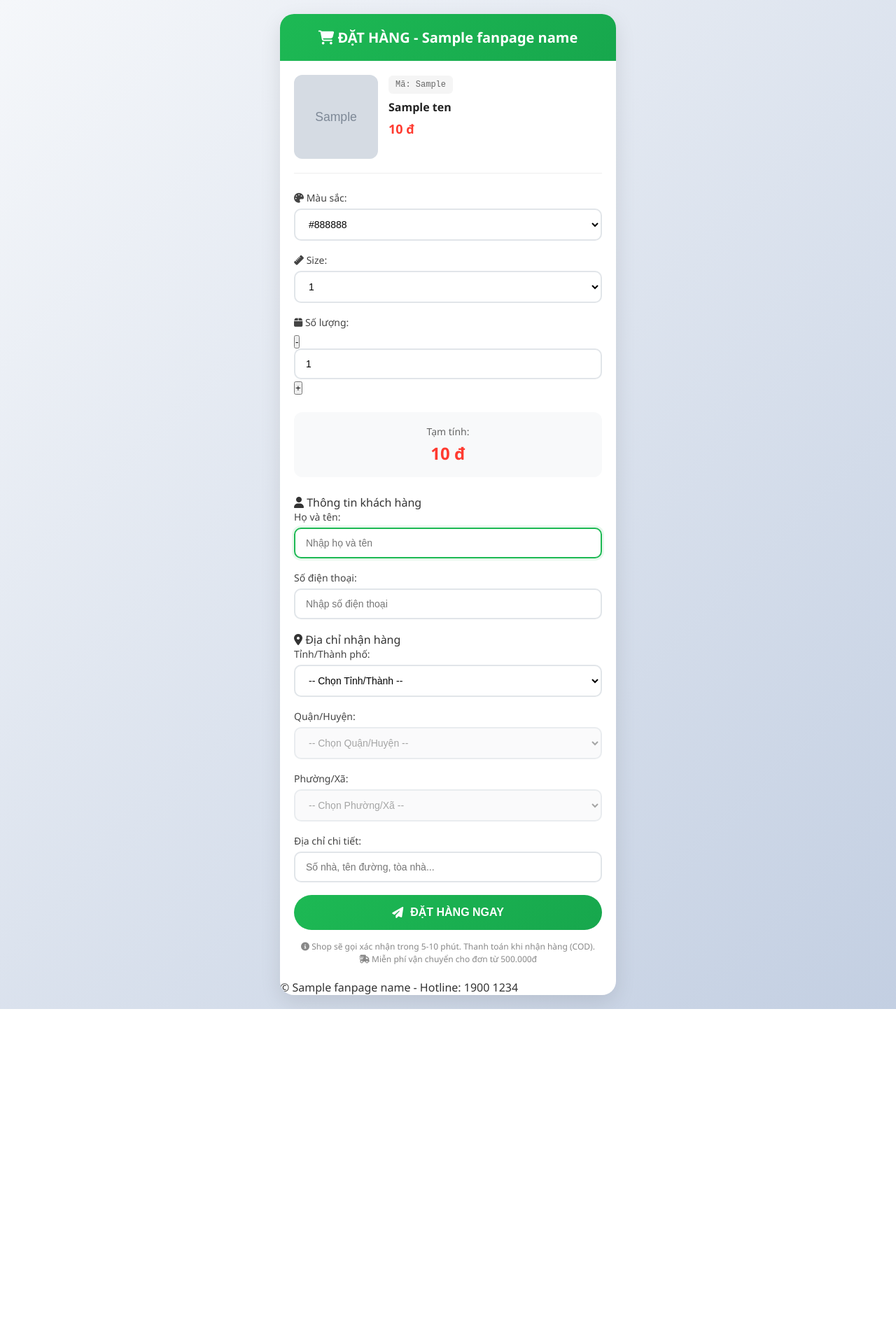
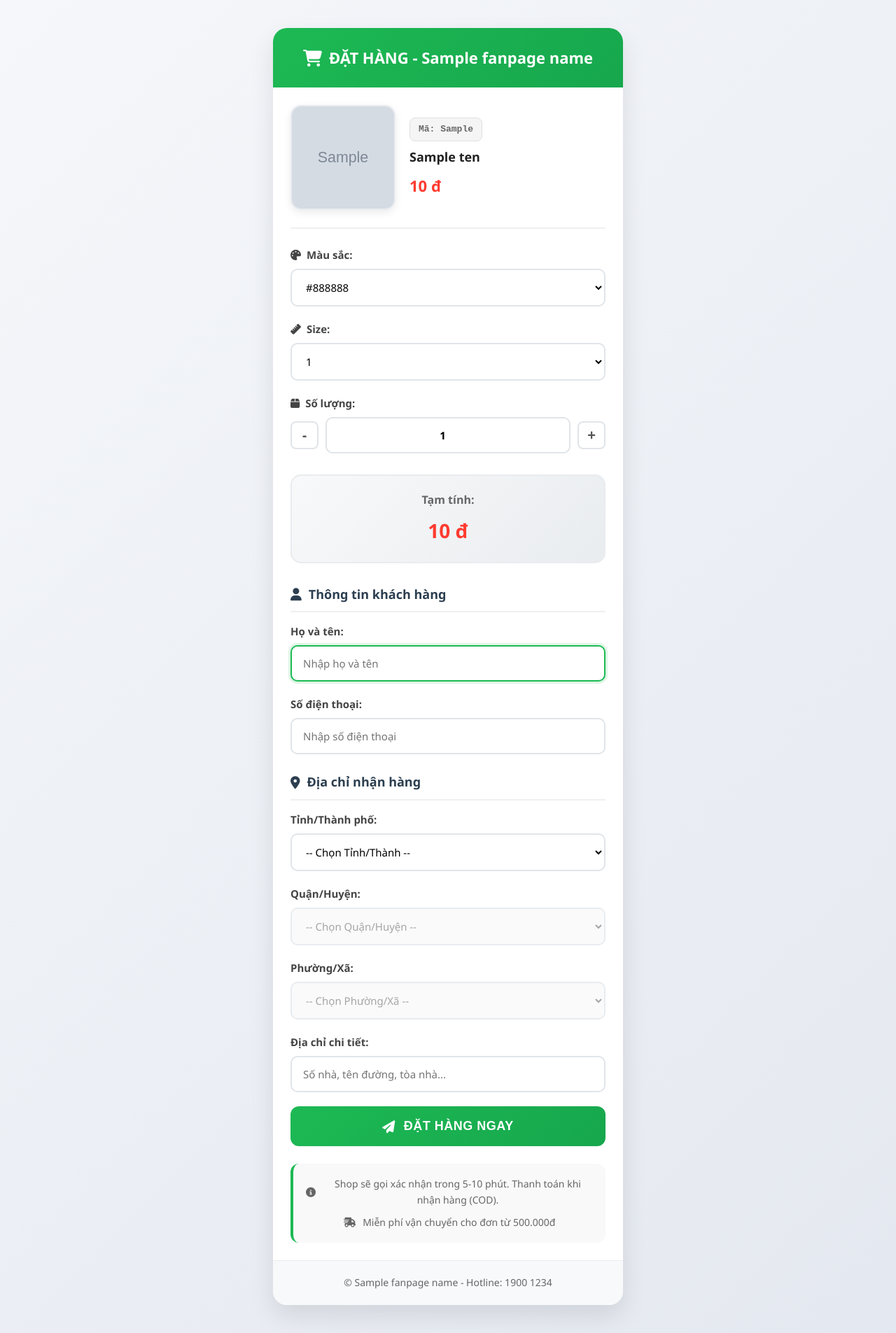
Before and after one commit to mrquan90-hue/fb-gpt-chatbot, a Flask app: template templates/order-form.html in a window 1280 px wide. Shown: the whole page at 70% size. Before the commit the page ends 1442 px from the top, so only its background shows below. Run offline with Flask 3, Linux system fonts and the light colour scheme; the template is opened without the code that fills it: most values are stand-ins (such as "Sample title", 1, 10 or a date in 2020); grey boxes marked "Sample" are stand-in pictures.

Commit message:
Update order.css

```diff
--- a/static/order.css
+++ b/static/order.css
@@ -7,62 +6,73 @@
 
 body {
     font-family: 'Segoe UI', Tahoma, Geneva, Verdana, sans-serif;
-    background: linear-gradient(135deg, #f5f7fa 0%, #c3cfe2 100%);
+    background: linear-gradient(135deg, #f5f7fa 0%, #e4e8f0 100%);
     min-height: 100vh;
     display: flex;
     justify-content: center;
-    align-items: center;
+    align-items: flex-start;
     padding: 20px;
     color: #333;
+    line-height: 1.6;
 }
 
 .container {
-    max-width: 480px;
+    max-width: 500px;
     width: 100%;
     background: #fff;
     border-radius: 20px;
-    box-shadow: 0 10px 30px rgba(0, 0, 0, 0.1);
+    box-shadow: 0 15px 35px rgba(0, 0, 0, 0.1);
     overflow: hidden;
+    margin: 20px auto;
 }
 
-/* Header */
 .header {
     background: linear-gradient(135deg, #1DB954 0%, #17a74d 100%);
-    padding: 20px;
+    padding: 25px 20px;
     text-align: center;
     color: white;
+    position: relative;
 }
 
 .header h2 {
-    font-size: 20px;
+    font-size: 22px;
     font-weight: 600;
     margin: 0;
+    display: flex;
+    align-items: center;
+    justify-content: center;
+    gap: 10px;
 }
 
-/* Content */
-.content {
-    padding: 20px;
+.header h2 i {
+    font-size: 24px;
 }
 
-/* Product Section */
+.content {
+    padding: 25px;
+}
+
 .product-section {
     display: flex;
-    gap: 15px;
+    gap: 20px;
     margin-bottom: 25px;
-    padding-bottom: 20px;
-    border-bottom: 1px solid #eee;
+    padding-bottom: 25px;
+    border-bottom: 2px solid #f0f0f0;
+    align-items: center;
 }
 
 .product-image-container {
-    width: 120px;
-    height: 120px;
-    border-radius: 12px;
+    width: 150px;
+    height: 150px;
+    border-radius: 15px;
     overflow: hidden;
     background: #f8f9fa;
     display: flex;
     align-items: center;
     justify-content: center;
     flex-shrink: 0;
+    border: 2px solid #e9ecef;
+    box-shadow: 0 4px 12px rgba(0, 0, 0, 0.08);
 }
 
 .product-image {
@@ -99,175 +116,194 @@ body {
 }
 
 .product-code {
-    font-size: 12px;
+    font-size: 13px;
     color: #666;
     background: #f5f5f5;
-    padding: 6px 10px;
-    border-radius: 6px;
+    padding: 6px 12px;
+    border-radius: 8px;
     display: inline-block;
-    margin-bottom: 8px;
+    margin-bottom: 10px;
     font-family: 'Courier New', monospace;
-    font-weight: 500;
+    font-weight: 600;
+    border: 1px solid #e0e0e0;
 }
 
 .product-title {
-    font-size: 16px;
-    font-weight: 600;
-    margin: 0 0 8px 0;
+    font-size: 18px;
+    font-weight: 700;
+    margin: 0 0 10px 0;
     line-height: 1.4;
     color: #222;
 }
 
 .product-price {
     color: #FF3B30;
-    font-size: 18px;
-    font-weight: 700;
+    font-size: 22px;
+    font-weight: 800;
 }
 
-/* Form Styles */
+.section-title {
+    font-size: 18px;
+    font-weight: 600;
+    color: #2c3e50;
+    margin: 25px 0 15px 0;
+    padding-bottom: 10px;
+    border-bottom: 2px solid #f0f0f0;
+    display: flex;
+    align-items: center;
+    gap: 10px;
+}
+
 .form-group {
-    margin-bottom: 18px;
+    margin-bottom: 20px;
 }
 
 .form-group label {
     display: block;
-    margin-bottom: 6px;
-    font-size: 14px;
-    font-weight: 500;
+    margin-bottom: 8px;
+    font-size: 15px;
+    font-weight: 600;
     color: #444;
+    display: flex;
+    align-items: center;
+    gap: 8px;
 }
 
 .form-control {
     width: 100%;
-    padding: 12px 15px;
+    padding: 14px 16px;
     border: 2px solid #e1e5e9;
     border-radius: 10px;
-    font-size: 14px;
+    font-size: 15px;
     transition: all 0.3s ease;
     background: #fff;
+    font-family: inherit;
 }
 
 .form-control:focus {
     outline: none;
     border-color: #1DB954;
-    box-shadow: 0 0 0 3px rgba(29, 185, 84, 0.1);
+    box-shadow: 0 0 0 3px rgba(29, 185, 84, 0.15);
 }
 
 .form-control:disabled {
     background-color: #f8f9fa;
     cursor: not-allowed;
+    opacity: 0.7;
 }
 
-/* Address Section */
-.address-row {
+.quantity-control {
     display: flex;
+    align-items: center;
     gap: 10px;
-    margin-bottom: 10px;
 }
 
-.address-col {
-    flex: 1;
+.quantity-btn {
+    width: 40px;
+    height: 40px;
+    border: 2px solid #e1e5e9;
+    background: #fff;
+    border-radius: 8px;
+    font-size: 20px;
+    font-weight: bold;
+    color: #555;
+    cursor: pointer;
+    display: flex;
+    align-items: center;
+    justify-content: center;
+    transition: all 0.2s ease;
 }
 
-.select2-address .select2-selection {
-    border: 2px solid #e1e5e9;
-    border-radius: 10px;
-    height: 44px;
-    padding: 5px;
-}
-
-.select2-address .select2-selection:focus {
+.quantity-btn:hover {
+    background: #f8f9fa;
     border-color: #1DB954;
 }
 
-.select2-address.select2-container--disabled .select2-selection {
-    background-color: #f8f9fa;
-    cursor: not-allowed;
+.quantity-input {
+    flex: 1;
+    text-align: center;
+    font-weight: 600;
 }
 
-/* Address Loading States */
-.select2-address.loading .select2-selection {
-    background-color: #f0f9ff;
-    border-color: #93c5fd;
+.total-section {
+    background: linear-gradient(135deg, #f8f9fa 0%, #e9ecef 100%);
+    padding: 22px;
+    border-radius: 15px;
+    margin: 30px 0;
+    text-align: center;
+    border: 2px solid #e9ecef;
 }
 
-.select2-address.error .select2-selection {
-    background-color: #fef2f2;
-    border-color: #fca5a5;
+.total-label {
+    font-size: 16px;
+    color: #666;
+    margin-bottom: 8px;
+    font-weight: 600;
+}
+
+.total-amount {
+    font-size: 28px;
+    font-weight: 800;
+    color: #FF3B30;
 }
 
 .address-preview {
     margin-top: 15px;
-    padding: 15px;
-    background: #f8f9fa;
-    border-radius: 10px;
-    border-left: 4px solid #1DB954;
-    display: none;
+    padding: 18px;
+    background: linear-gradient(135deg, #f0f7ff 0%, #e6f7ff 100%);
+    border-radius: 12px;
+    border-left: 5px solid #1DB954;
+    animation: fadeIn 0.5s ease;
+}
+
+@keyframes fadeIn {
+    from { opacity: 0; transform: translateY(-10px); }
+    to { opacity: 1; transform: translateY(0); }
 }
 
 .address-preview-content {
-    font-size: 13px;
-    line-height: 1.5;
+    font-size: 14px;
+    line-height: 1.6;
 }
 
 .address-preview-content strong {
-    color: #444;
+    color: #2c3e50;
     display: block;
-    margin-bottom: 5px;
+    margin-bottom: 8px;
+    font-size: 15px;
 }
 
 .address-preview-content p {
     margin: 0;
-    color: #666;
+    color: #444;
 }
 
-/* Total Section */
-.total-section {
-    background: #f8f9fa;
-    padding: 18px;
-    border-radius: 12px;
-    margin: 25px 0;
-    text-align: center;
-}
-
-.total-label {
-    font-size: 14px;
-    color: #666;
-    margin-bottom: 5px;
-}
-
-.total-amount {
-    font-size: 24px;
-    font-weight: 700;
-    color: #FF3B30;
-}
-
-/* Submit Button */
 .submit-btn {
     width: 100%;
-    padding: 16px;
+    padding: 18px;
     border: none;
-    border-radius: 50px;
+    border-radius: 12px;
     background: linear-gradient(135deg, #1DB954 0%, #17a74d 100%);
     color: white;
-    font-size: 16px;
-    font-weight: 600;
+    font-size: 18px;
+    font-weight: 700;
     cursor: pointer;
     transition: all 0.3s ease;
     margin-top: 10px;
     display: flex;
     align-items: center;
     justify-content: center;
-    gap: 10px;
+    gap: 12px;
+    letter-spacing: 0.5px;
 }
 
 .submit-btn:hover {
-    transform: translateY(-2px);
-    box-shadow: 0 5px 15px rgba(29, 185, 84, 0.3);
+    transform: translateY(-3px);
+    box-shadow: 0 8px 20px rgba(29, 185, 84, 0.3);
 }
 
 .submit-btn:active {
-    transform: translateY(0);
+    transform: translateY(-1px);
 }
 
 .submit-btn:disabled {
@@ -292,28 +327,92 @@ body {
     100% { transform: rotate(360deg); }
 }
 
-/* Note */
 .note {
-    margin-top: 15px;
-    font-size: 12px;
-    color: #888;
+    margin-top: 25px;
+    font-size: 14px;
+    color: #666;
     text-align: center;
-    line-height: 1.5;
+    line-height: 1.6;
+    background: #f9f9f9;
+    padding: 18px;
+    border-radius: 12px;
+    border-left: 4px solid #1DB954;
 }
 
-/* Responsive */
-@media (max-width: 480px) {
+.note p {
+    margin-bottom: 10px;
+    display: flex;
+    align-items: center;
+    justify-content: center;
+    gap: 10px;
+}
+
+.note p:last-child {
+    margin-bottom: 0;
+}
+
+.footer {
+    background: #f8f9fa;
+    padding: 20px;
+    text-align: center;
+    border-top: 1px solid #e9ecef;
+    color: #666;
+    font-size: 14px;
+}
+
+.error-message {
+    color: #FF3B30;
+    font-size: 13px;
+    margin-top: 6px;
+    display: none;
+    font-weight: 500;
+}
+
+.form-control.error {
+    border-color: #FF3B30;
+}
+
+.form-control.error + .error-message {
+    display: block;
+}
+
+.success-message {
+    background: linear-gradient(135deg, #d4edda 0%, #c3e6cb 100%);
+    color: #155724;
+    padding: 20px;
+    border-radius: 12px;
+    text-align: center;
+    margin: 20px 0;
+    border: 1px solid #c3e6cb;
+    display: none;
+}
+
+.success-message i {
+    font-size: 40px;
+    margin-bottom: 15px;
+    color: #28a745;
+}
+
+@media (max-width: 576px) {
+    body {
+        padding: 10px;
+        background: #fff;
+    }
+
     .container {
         border-radius: 15px;
+        margin: 10px auto;
+        box-shadow: 0 5px 15px rgba(0, 0, 0, 0.1);
     }
 
     .content {
-        padding: 15px;
+        padding: 20px;
     }
 
     .product-section {
         flex-direction: column;
         text-align: center;
+        gap: 15px;
     }
 
     .product-image-container {
```
Also changed, not shown: other parts of static/order.css (+29 -98 lines).
